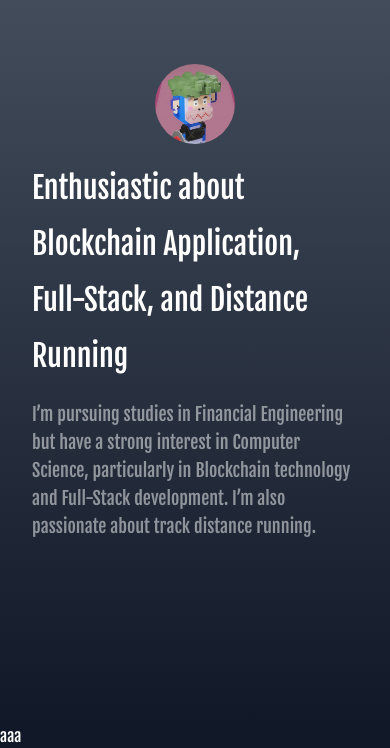
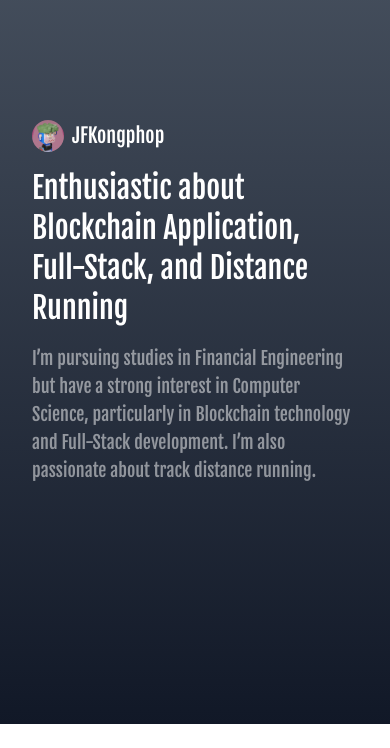
Before and after one commit to JFKongphop/running-dashboard, a React (Vite) app: page / in a window 390 px wide. Shown: the part 120-868 px from the top of the page. After the commit the page ends 844 px from the top, so only its background shows below. Built offline with nearby package versions, Linux system fonts and the light colour scheme; no server answers; a web font is replaced by a local one.

Commit message:
completed basic page

```diff
--- a/src/App.tsx
+++ b/src/App.tsx
@@ -1,99 +1,33 @@
-import { useEffect, useState } from "react"
-import { Bar, BarChart, CartesianGrid, XAxis } from "recharts"
-
-import {
-  Card,
-  CardContent,
-  CardDescription,
-  CardHeader,
-  CardTitle,
-} from "@/components/ui/card"
-import {
-  ChartConfig,
-  ChartContainer,
-  ChartTooltip,
-  ChartTooltipContent,
-} from "@/components/ui/chart"
-
-
-const chartConfig = {
-  views: {
-    label: "Page Views",
-  },
-  desktop: {
-    label: "Desktop",
-    color: "red",
-  },
-  mobile: {
-    label: "Mobile",
-    color: "#bdbfbf",
-  },
-
-} satisfies ChartConfig
-
-import REQUEST from "@/lib/fetch";
-import { AxiosResponse } from "axios"
-import { DateDistance, DateDistanceResponse } from "./types/running-data"
-
-export default function Component() {
-  const [dateDistance, setDateDistance] = useState<DateDistance[]>([]);
-
-  useEffect(() => {
-    (async () => {
-      const { data }: AxiosResponse<DateDistanceResponse> = await REQUEST.get('/month-day-distance?year_month=2568-02');
-
-      setDateDistance(data.dateDistance);
-
-
-
-      console.log(data.dateDistance);
-    })()
-  }, [])
-
+const App = () => {
   return (
-    // <div
-    //   className="w-full min-h-screen border p-5 border-white"
-    //   // className="min-h-screen w-screen p-10 bg-gradient-to-t from-gray-600 to-gray-900 flex flex-col gap-10 overflow-x-hidden"
-    // >
-    //   {/* <Test /> */}
-    //   <div className="w-4 h-[1000px] bg-red-300">a</div>
-
-    // </div>
     <div className="min-h-screen">
-      <div className="first-screen w-full h-screen flex flex-col gap-4 justify-center items-center p-8">
-        {/* <div className="border border-red-500 w-"></div>
-        <span className="font-link text-6xl border border-red-500">
-               This is with Font Link. We are linking the fonts from the Google Fonts.
-        </span> */}
-        {/* <div className="border border-red-500 lg:w-1/2 sm:w-full p-2 sm:p-10"></div> */}
-
-        <div className="flex flex-row">
-          <img
-            src="/JFKongphop.jpg"
-            className="w-20 h-20 rounded-full"
-          />
+      <div
+        className="first-screen w-full h-screen flex flex-col gap-4 justify-center items-center p-8"
+      >
+        <div className="w-full flex sm:justify-center">
+          <div className="flex flex-row items-center gap-2">
+            <img
+              src="/JFKongphop.jpg"
+              className="w-8 h-8 rounded-full"
+            />
+            <p className="text-xl">JFKongphop</p>
+          </div>
         </div>
         <div
           className="flex flex-col gap-4 w-1/2 text-center max-sm:w-full max-sm:text-start max-sm:text-3xl"
         >
           <p
-            className="text-5xl max-sm:text-3xl leading-14"
+            className="text-5xl leading-14 max-sm:text-3xl max-sm:leading-10"
           >
             Enthusiastic about <br/> Blockchain Application, <br/>Full-Stack, and Distance Running
           </p>
           <p className="text-lg opacity-50">
             I’m pursuing studies in Financial Engineering but have a strong interest in Computer Science, particularly in Blockchain technology and Full-Stack development. I’m also passionate about track distance running.
           </p>
-
-
         </div>
-
-
       </div>
-      <div className="second-screen">aaa</div>
-
     </div>
-
-
   )
 }
+
+export default App;
```
